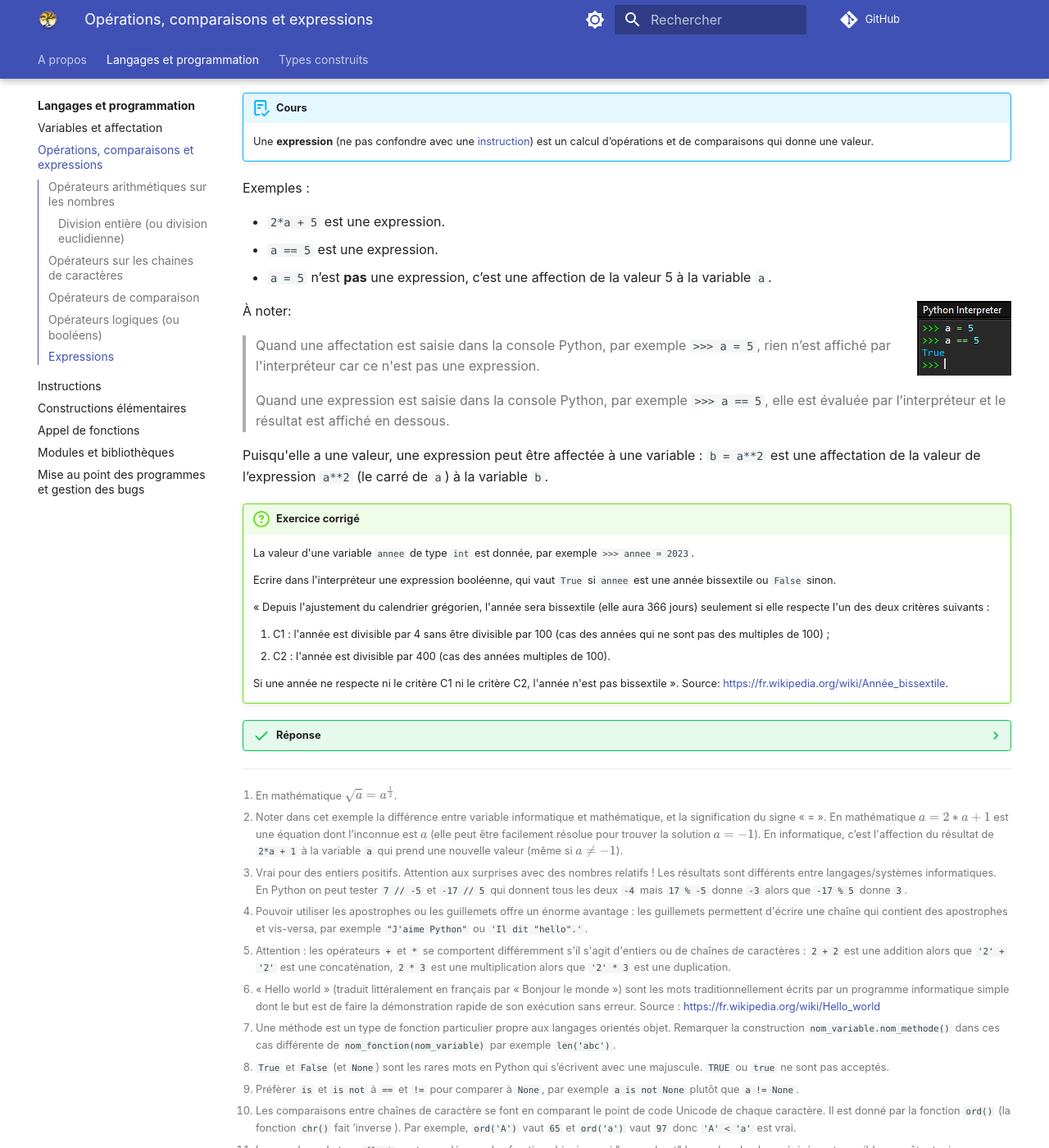
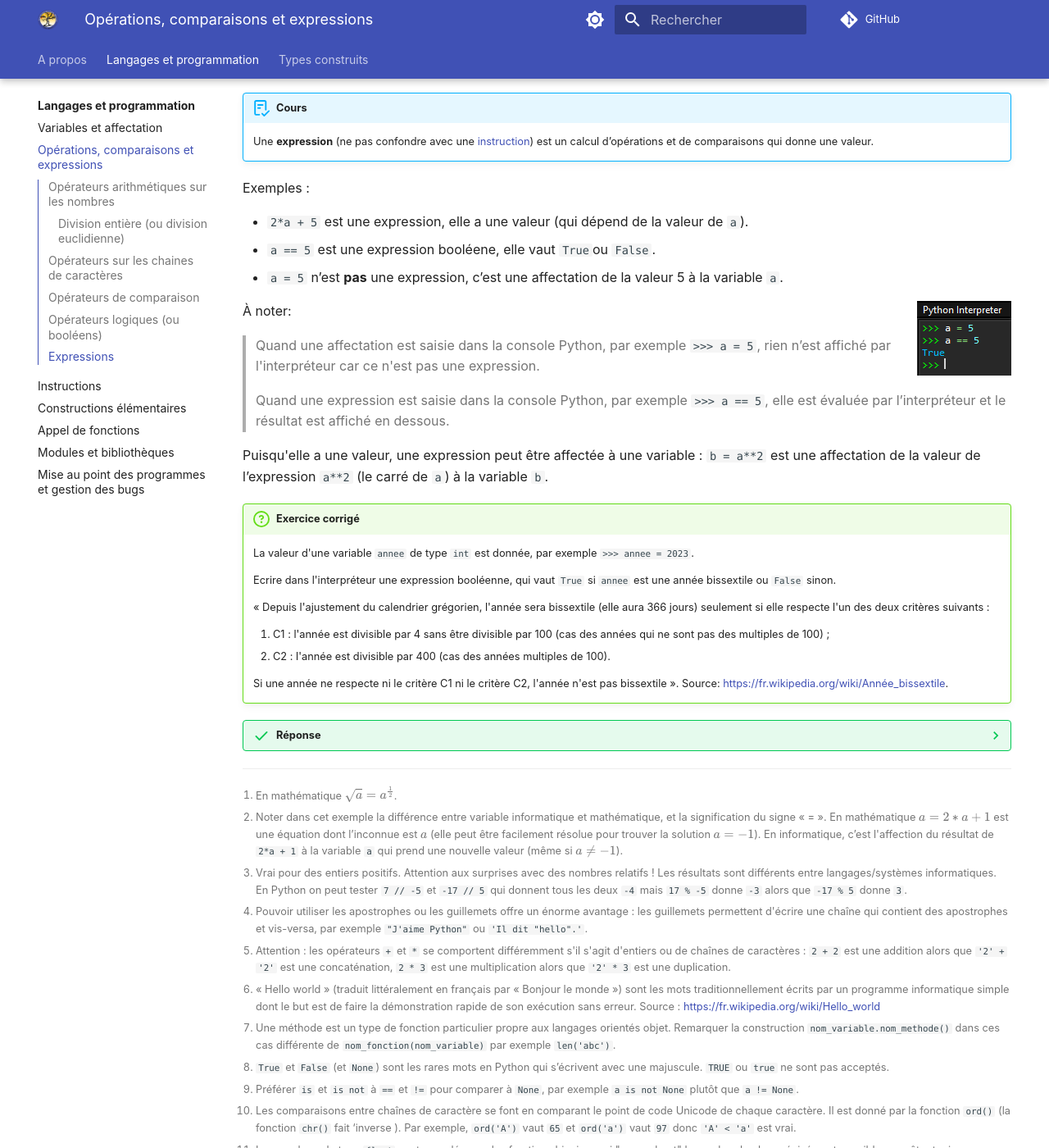
Before and after one commit to fab-perez/NSI-1, an MkDocs documentation site: the page built from docs/langages-et-programmation/2-operations-comparaisons-expressions.md, in a window 1280 px wide and 1400 px high, scrolled down 7122 px. Shown: the whole window at 82% size. Built offline with MkDocs 1.6.1 and Material for MkDocs 9.7.7, drawn with Linux system fonts in a browser that asks for light colours; emoji names are drawn with the system emoji font; comment, search, counter and statistics services are not loaded.

Commit message:
Add files via upload

````diff
--- a/docs/langages-et-programmation/2-operations-comparaisons-expressions.md
+++ b/docs/langages-et-programmation/2-operations-comparaisons-expressions.md
@@ -227,7 +227,7 @@
 
 [^2.9]
 
-[^2.9]: Préfèrer `is` et `is not` à `==` et `!=` pour comparer à `None`, par exemple `a is not None` plutôt que `a != None`.
+[^2.9]: Préférer `is` et `is not` à `==` et `!=` pour comparer à `None`, par exemple `a is not None` plutôt que `a != None`.
 
 :warning: Une erreur courante consiste à confondre l'opérateur de comparaison `==` pour vérifier si deux valeurs sont égales avec l'affectation qui utilise le signe `=` !
 
@@ -345,9 +345,9 @@
 
 Exemples :
 
-- `2*a + 5`	est une expression.
-- `a == 5`	est une expression.
-- `a = 5`	n’est **pas** une expression, c’est une affection de la valeur 5 à la variable `a`.
+- `2*a + 5`	est une expression, elle a une valeur (qui dépend de la valeur de `a`).
+- `a == 5`	est une expression booléene, elle vaut `True`ou `False`.
+- `a = 5`	n’est **pas** une expression, c’est une affectation de la valeur 5 à la variable `a`.
 
 
 ![différence dans la console entre >>> a = 5 qui n'affiche rien et >>> a == 5 qui affiche True](assets/2-expression-vs-instruction.png){align=right}
@@ -380,13 +380,13 @@
 ??? Success "Réponse"
 	Avant d'écrire cette expression on peut se poser quelques questions :
 
-	- Comment savoir si un nombre est divisible par un autre ? On vérifie que le reste de la division entière est égal à zéro. Par exemple 2023 n'est pas divisible par 4 car le reste de la division entière de 2023 par 4 est 3 :
+	- Comment savoir si un nombre est divisible par un autre ? Il suffit de vérifier si le reste de la division entière est égal à zéro ou pas. Par exemple 2023 n'est pas divisible par 4 car le reste de la division entière de 2023 par 4 est 3 :
     ``` py
     >>> annee = 2023
     >>> annee % 4
     3
     ```
-    Par contre 2024 est divisible par 4 car le reste de la division entière de 2024 par 4 est 0 :
+    Par contre 2024 est divisible par 4 car le reste de la division entière de 2024 par 4 est bien 0 :
     ``` py
     >>> annee = 2024
     >>> annee % 4
@@ -402,7 +402,7 @@
 
         `>>> annee % 400 == 0 `
 
-    - :warning: la dernière clause indique qu'une année **n'est pas** bissextile si les conditions C1 **et** C2 sont toutes les deux **fausses**. Il faut donc comprendre qu'une année **est** bissextile si l'une des conditions C1 **ou** C2 est **vraie** (ou les deux en même temps) .
+    - :warning: la dernière clause indique qu'une année **n'est pas** bissextile si les conditions C1 **et** C2 sont toutes les deux **fausses**. Il faut donc comprendre qu'une année **est** bissextile si l'une des conditions C1 **ou** C2 est **vraie** (ou les deux en même temps).
 
 
 	Traduit en Python, on obtient l'expression suivante que l'on peut tester dans la console.
````
Also changed, not shown: docs/langages-et-programmation/1-variables-affectation.md (+4 -4 lines), docs/langages-et-programmation/4-constructions-elementaires.md (+9 -11 lines).
